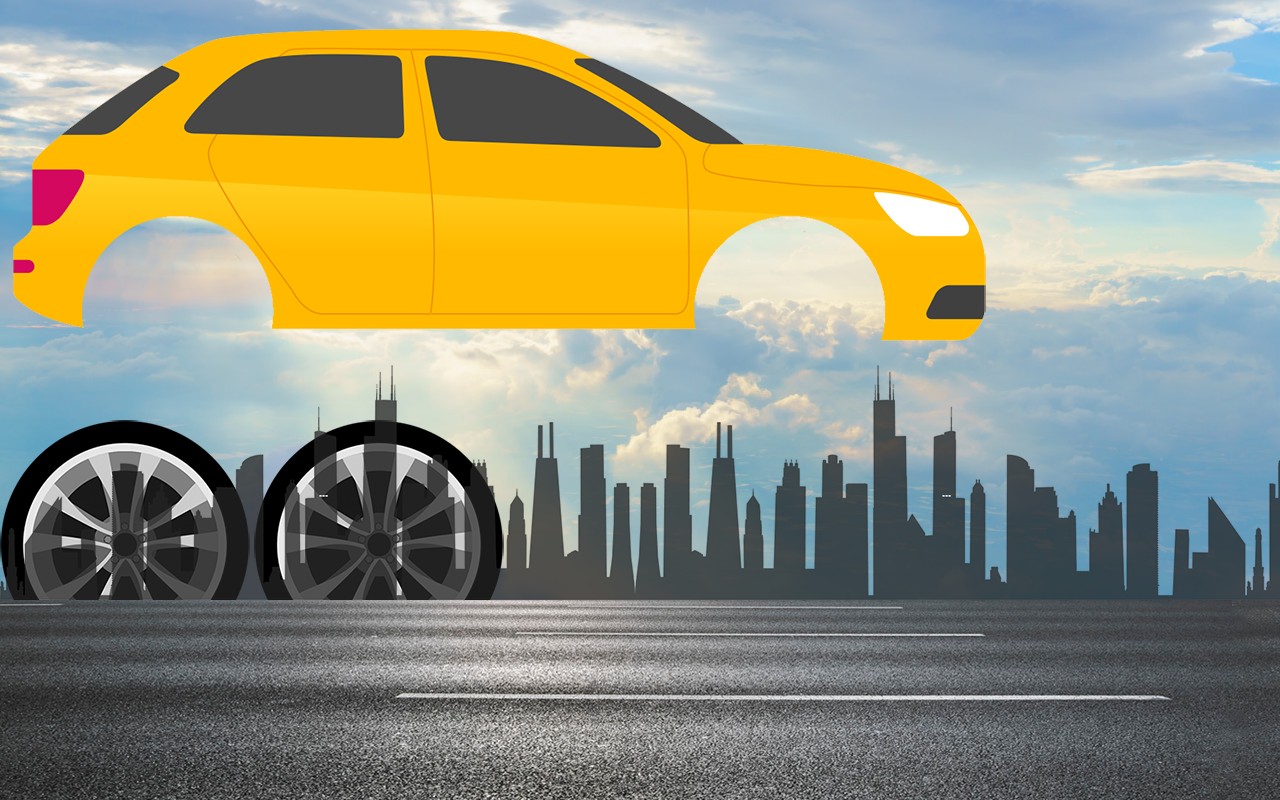
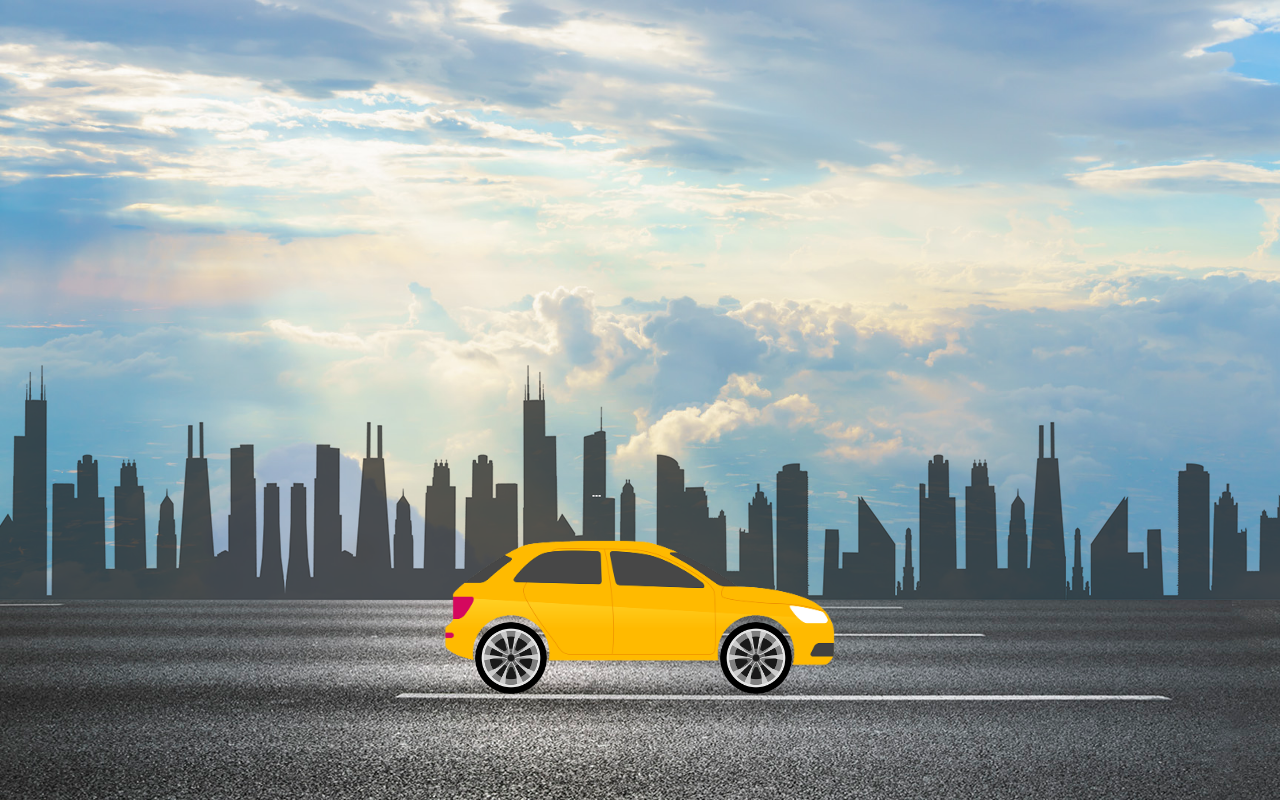
Before and after one commit to MilashaThathsarani/Animation-Assignment-04, a plain HTML site: page index.html in a window 1280 px wide. Drawn offline with Linux system fonts and the light colour scheme.

Commit message:
content updated

```diff
--- a/index.html
+++ b/index.html
@@ -53,6 +53,61 @@
             animation: tree 20s linear infinite;
         }
 
+        @keyframes tree
+        {
+            100%{
+                transform: translateX(-1400px);
+            }
+        }
+        .car{
+            width: 400px;
+            left: 50%;
+            bottom: 100px;
+            transform: translateX(-50%);
+            position: absolute;
+            z-index: 2;
+        }
+        .car img{
+            width: 100%;
+            animation: car 1s linear infinite;
+        }
+        @keyframes car{
+            100%{
+                transform: translateY(-1px);
+            }
+            50%{
+                transform: translateY(1px);
+            }
+            0%{
+                transform: translateY(-1px);
+            }
+        }
+        .wheel{
+            left: 50%;
+            bottom: 178px;
+            transform: translateX(-50%);
+            position: absolute;
+            z-index: 2
+        }
+        .wheel img{
+            width: 72px;
+            height: 72px;
+            animation: wheel 1s linear infinite;
+        }
+        @keyframes wheel{
+            100%{
+                transform: rotate(360deg);
+            }
+        }
+        .back-wheel{
+            left: -165px;
+            position: absolute;
+        }
+        .front-wheel{
+            left: 80px;
+            position: absolute;
+        }
+
     </style>
 </head>
 <body>
```
